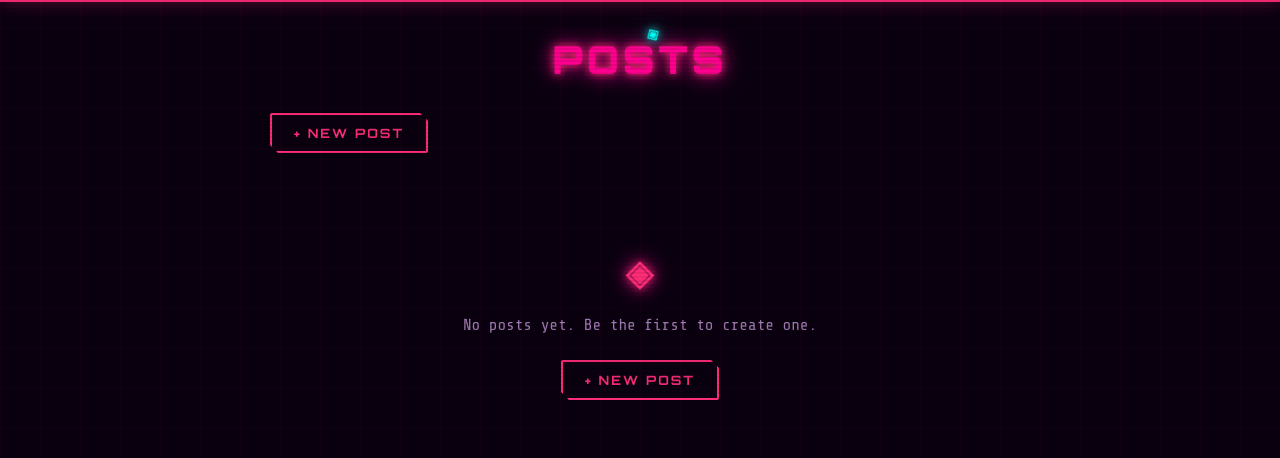
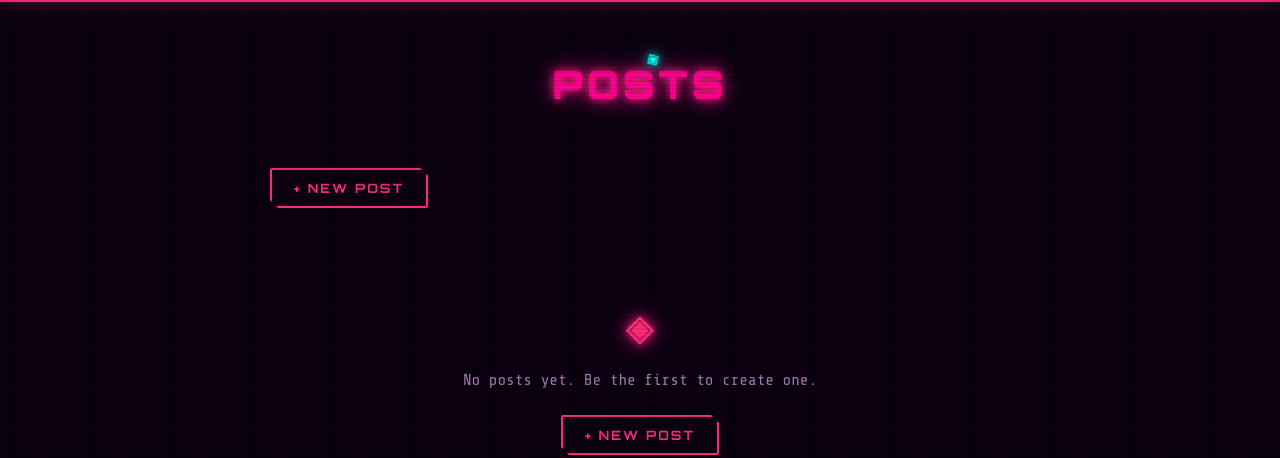
Before and after one commit to Carliaal/Blog, a Django app: page /posts/ in a window 1280 px wide. Shown: the part 132-590 px from the top of the page. Run offline with Django 5.2, Linux system fonts and the light colour scheme; the visitor is signed in with stand-in values (Sample User, id 1); data that the repository does not hold is empty.

Commit message:
docs: updated documentation

```diff
--- a/shared/static/css/styles.css
+++ b/shared/static/css/styles.css
@@ -139,7 +139,7 @@ h1 {
   text-shadow: var(--glow-pink);
   text-transform: uppercase;
   letter-spacing: 4px;
-  margin: 35px 0 20px;
+  margin: 60px 0 20px;
   position: relative;
 }
 
@@ -281,7 +281,7 @@ form {
   border-radius: 2px;
   border: 1px solid var(--neon-pink);
   box-shadow: var(--shadow-card);
-  margin-top: 20px;
+  margin-top: 60px;
   clip-path: polygon(0 0, calc(100% - 14px) 0, 100% 14px, 100% 100%, 14px 100%, 0 calc(100% - 14px));
 }
 
@@ -498,7 +498,7 @@ h1 {
 .post-list-actions {
   width: 90%;
   max-width: 750px;
-  margin: 0 auto 10px;
+  margin: 50px auto 10px;
 }
 
 .post-list {
@@ -582,7 +582,7 @@ h1 {
 .post-detail {
   width: 90%;
   max-width: 950px;
-  margin: 30px auto 60px;
+  margin: 60px auto 60px;
 }
 
 .post-detail-topbar {
@@ -680,7 +680,7 @@ h1 {
 .profile-detail {
   width: 90%;
   max-width: 800px;
-  margin: 30px auto 60px;
+  margin: 60px auto 60px;
 }
 
 .profile-detail-card {
```
Also changed, not shown: README.md, media/avatars/Captura_desde_2026-05-06_12-11-27.png (added).
